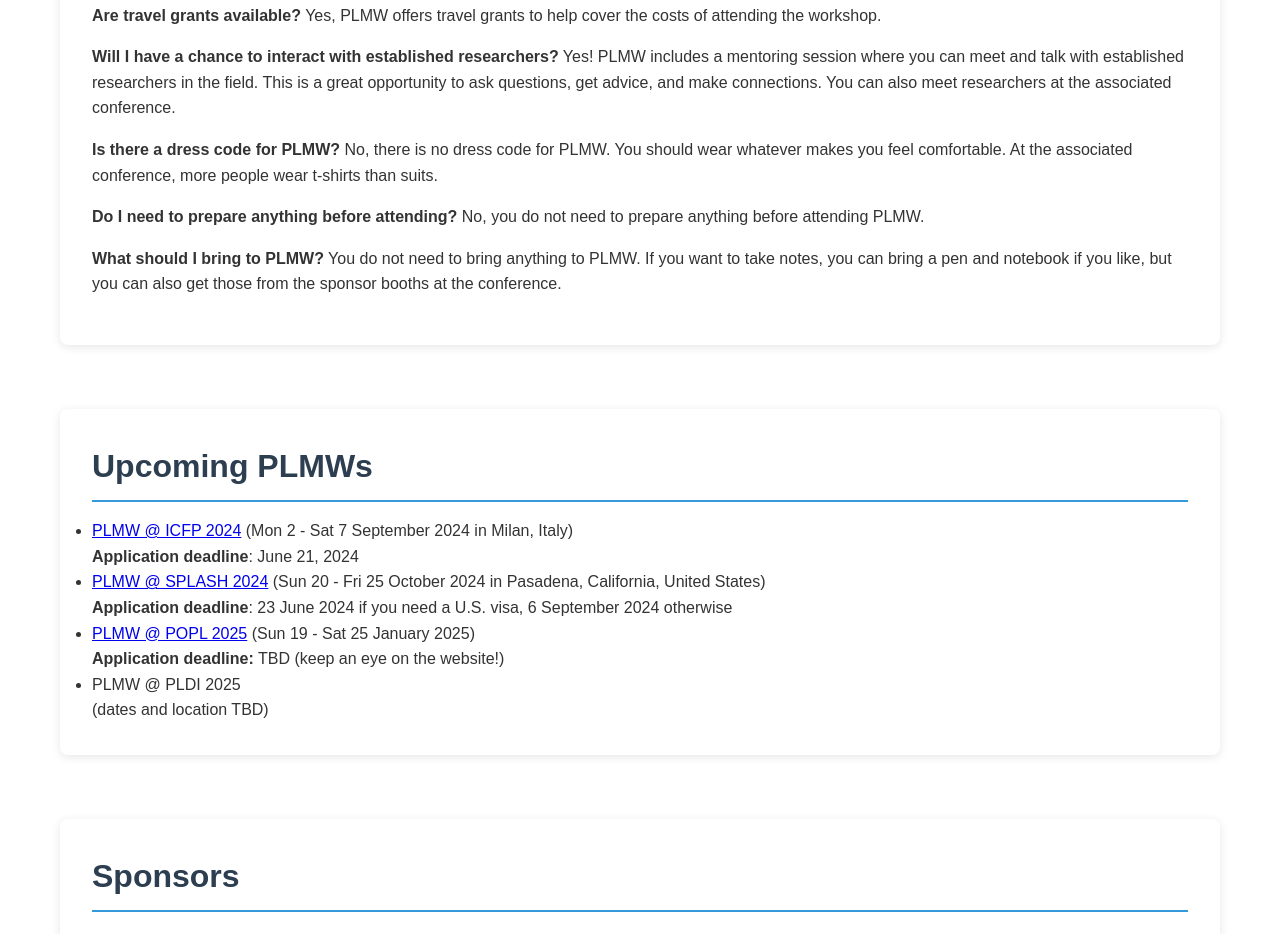
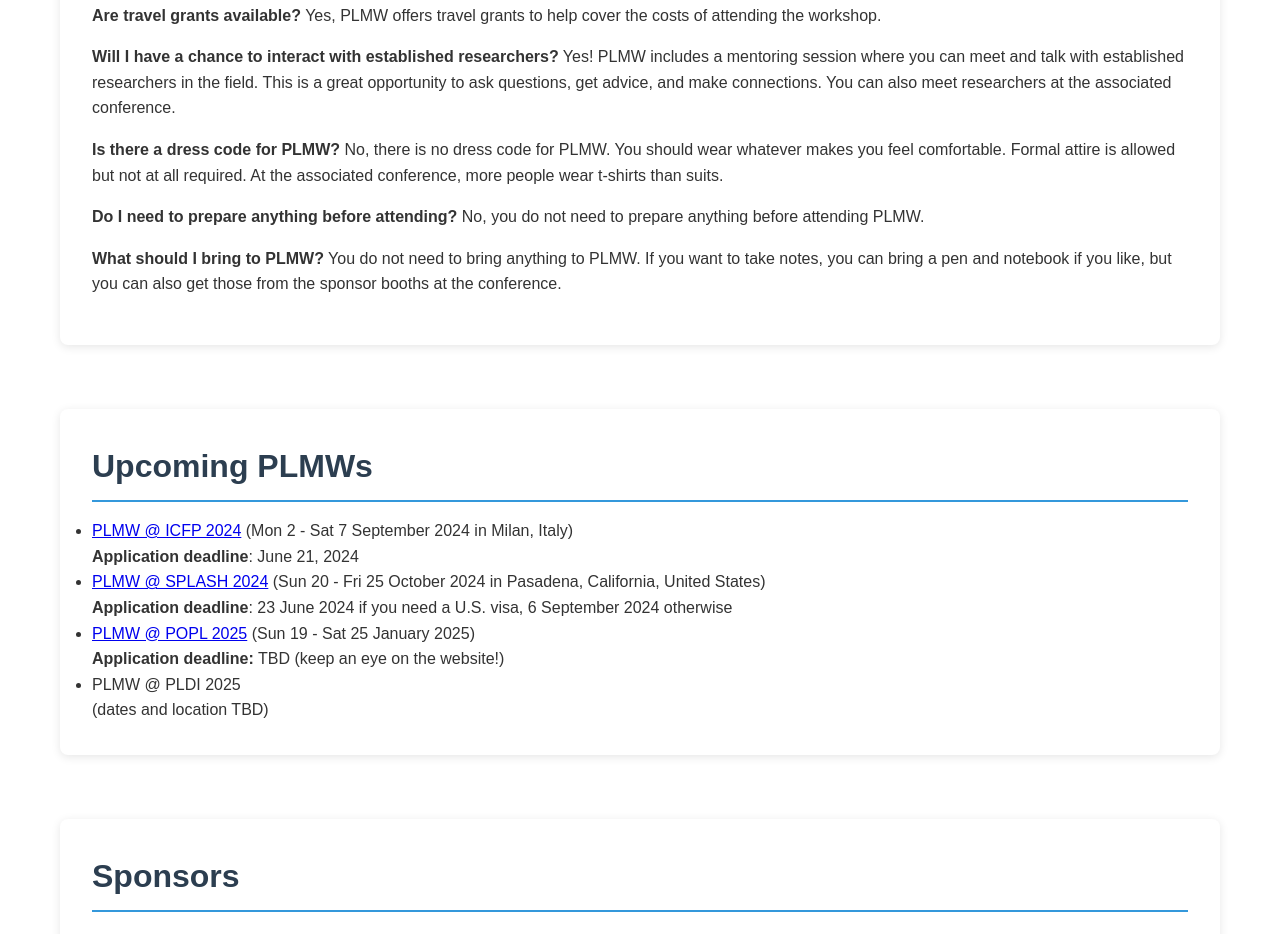
Before and after one commit to plmw-website/plmw-website.github.io, a plain HTML site: page index.html in a window 1280 px wide. Shown: the part 3032-3966 px from the top of the page. Drawn offline with Linux system fonts and the light colour scheme.

Commit message:
Update index.html

```diff
--- a/index.html
+++ b/index.html
@@ -161,7 +161,7 @@
         <p>
 
         <b>Is there a dress code for PLMW?</b>
-        No, there is no dress code for PLMW. You should wear whatever makes you feel comfortable.
+        No, there is no dress code for PLMW. You should wear whatever makes you feel comfortable. Formal attire is allowed but not at all required.
         At the associated conference, more people wear t-shirts than suits.
         <p>
 
```
